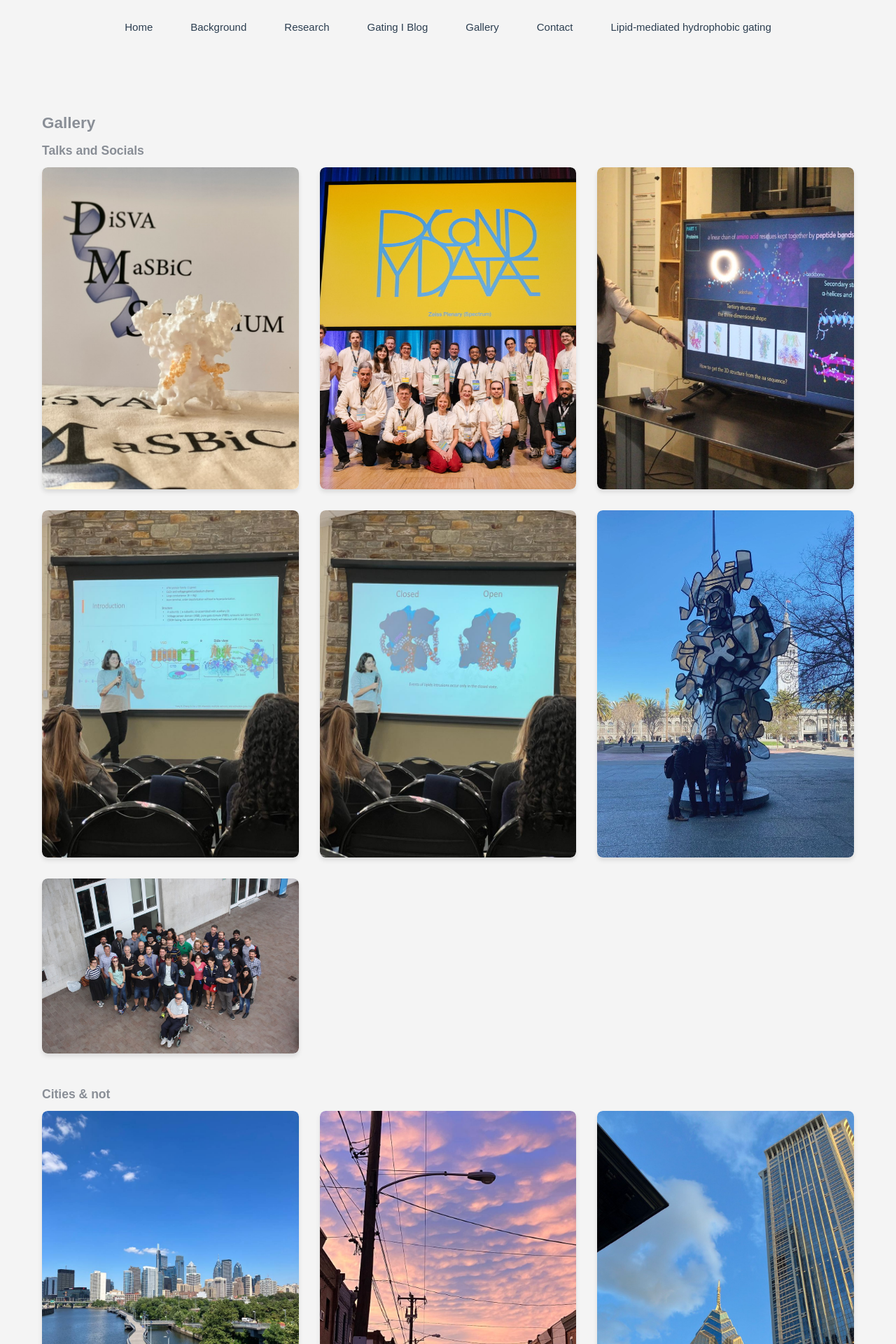
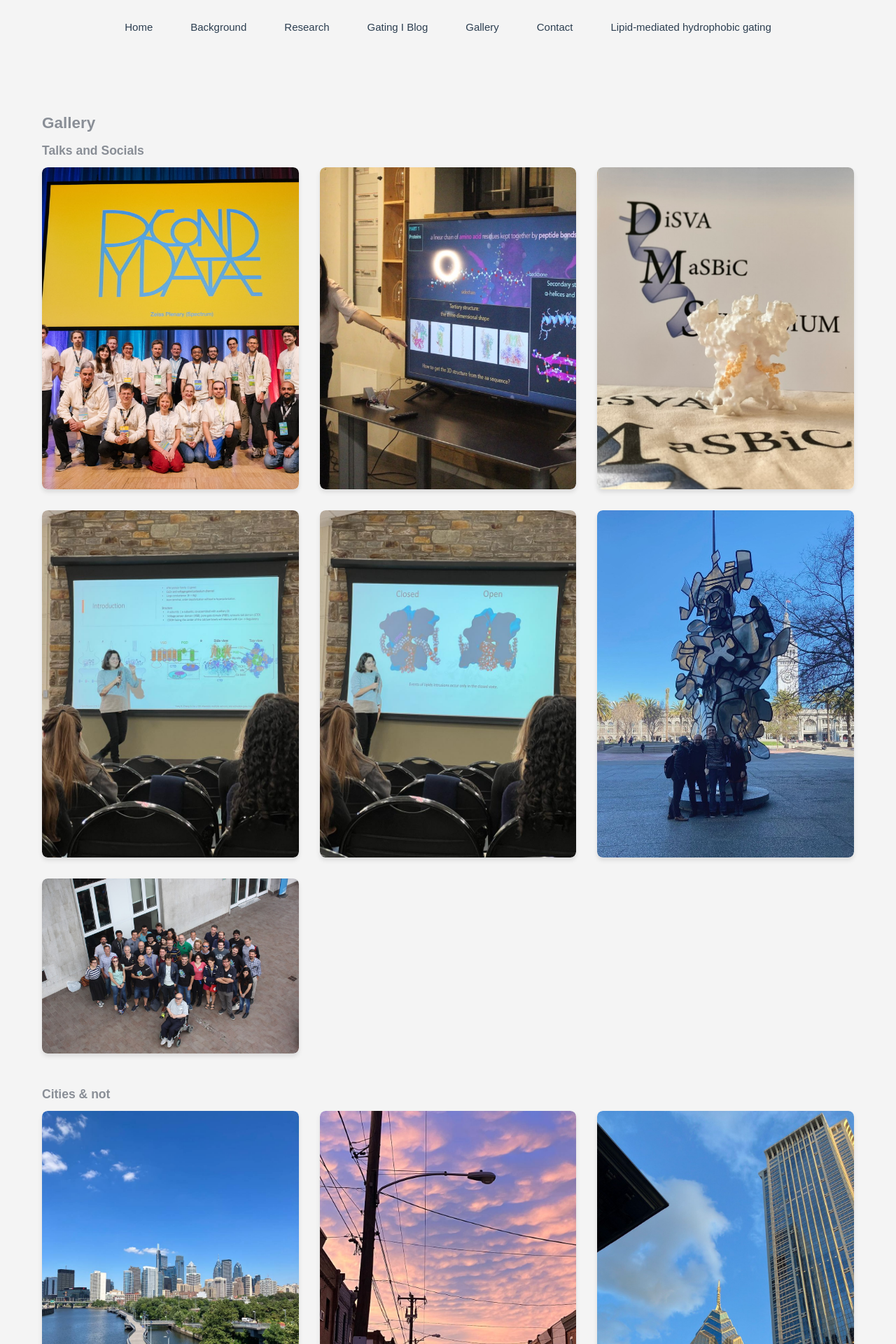
Before and after one commit to crnlcu/crnlcu.github.io, a Jekyll site: the page built from gallery/index.html, in a window 1280 px wide. Shown: the top 1920 px of the page at 70% size. Built offline with Jekyll 4.4.1, drawn with Linux system fonts in a browser that asks for light colours.

Commit message:
Update index.html

```diff
--- a/gallery/index.html
+++ b/gallery/index.html
@@ -42,15 +42,16 @@ layout: default
 <h2>Gallery</h2>
 <h3>Talks and Socials</h3>
 <div class="gallery">
-     <div class="gallery-item">
-            <img src="{{ site.baseurl }}/images/C88B3343-553D-4212-8A1C-B794DF2B876F_1_105_c.jpeg" alt="Image 14">
-    </div>
+
     <div class="gallery-item">
             <img src="{{ site.baseurl }}/images/2F9E1DDB-AA52-4D13-AC23-1A9E00E21ED4_1_105_c.jpeg" alt="Image 11">
      </div>
         <div class="gallery-item">
             <img src="{{ site.baseurl }}/images/6F5184D8-4A05-41FA-9987-4DECD6BB32A4_1_105_c.jpeg" alt="Image 12">
         </div>
+             <div class="gallery-item">
+            <img src="{{ site.baseurl }}/images/C88B3343-553D-4212-8A1C-B794DF2B876F_1_105_c.jpeg" alt="Image 14">
+    </div>
     <div class="gallery-item">
             <img src="{{ site.baseurl }}/images/retreat1.jpeg" alt="Image 9">
         </div>
```
